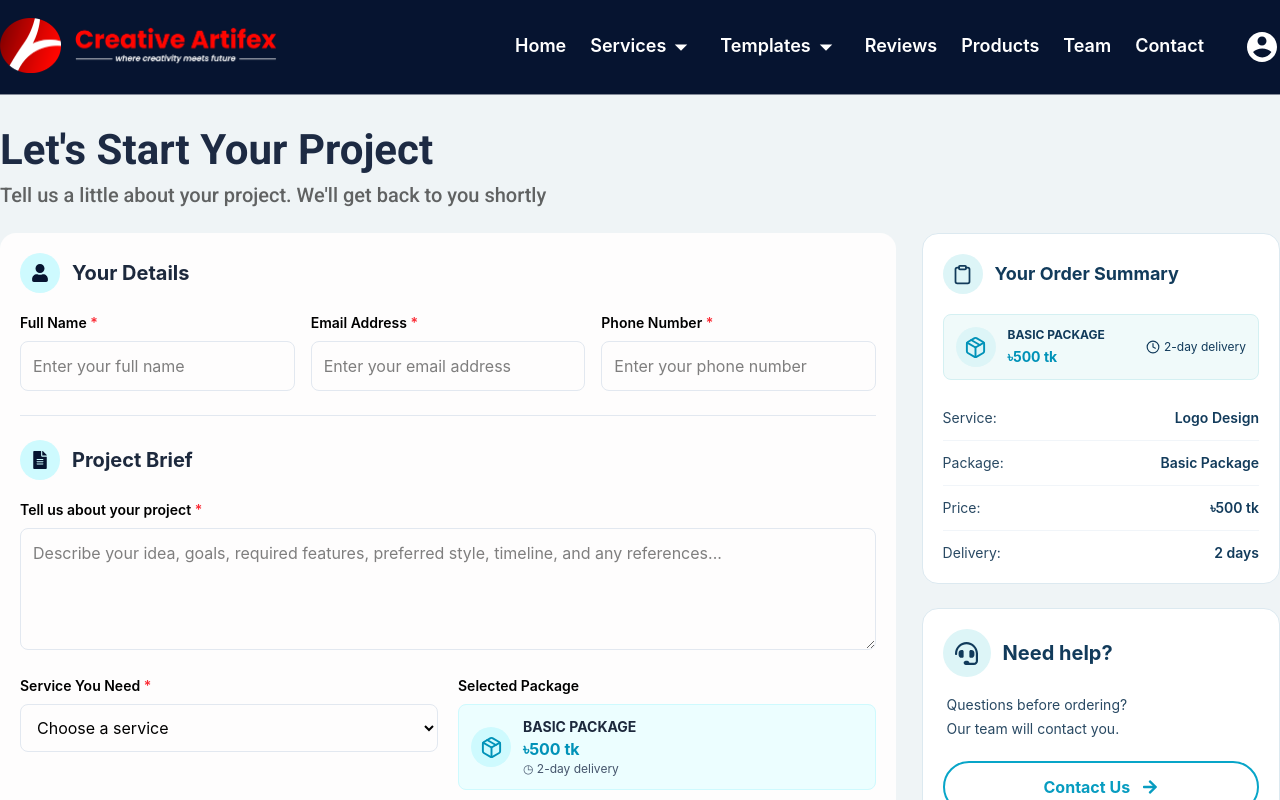
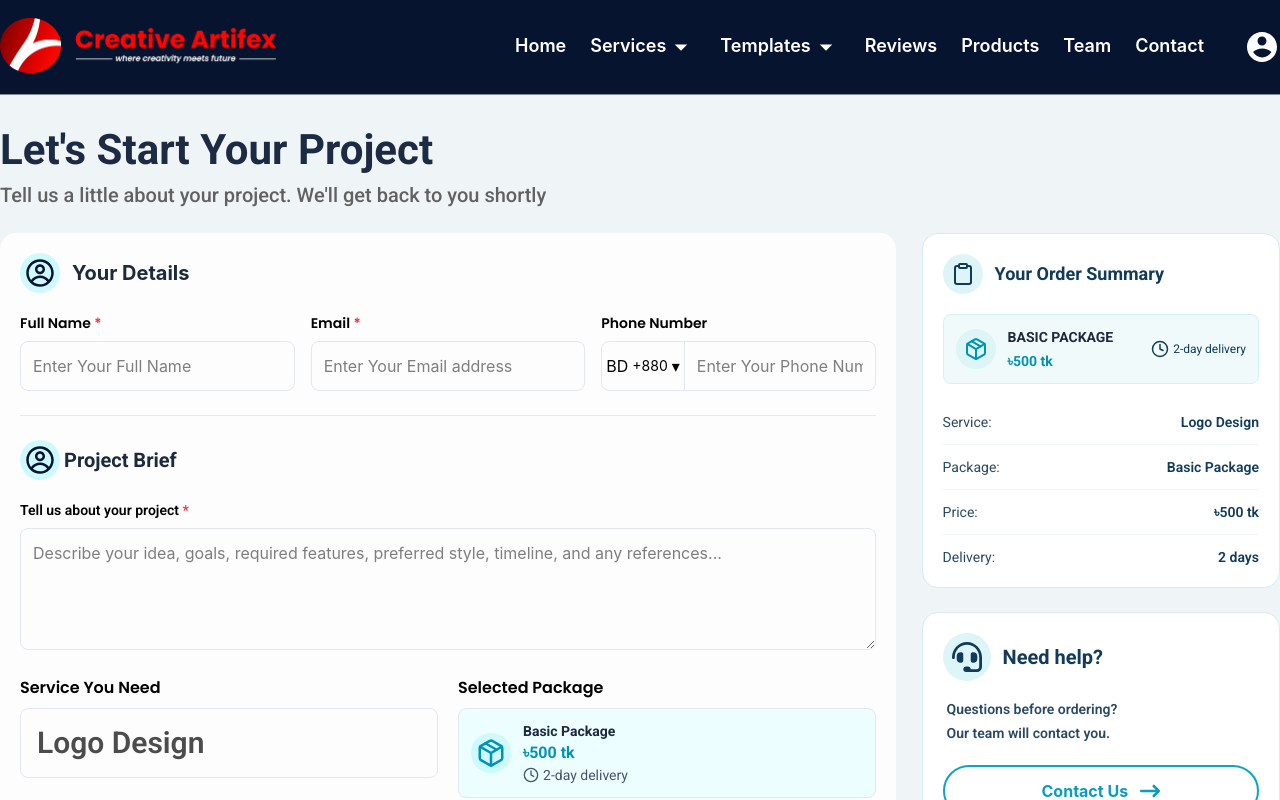
Before and after one commit to mdshavoahmadejoydev/Creative-Artifex, a React (Vite) app: page /order in a window 1280 px wide. Shown: the top 800 px of the page. Built offline with nearby package versions, Linux system fonts and the light colour scheme.

Commit message:
order samarry page working

```diff
--- a/src/App.jsx
+++ b/src/App.jsx
@@ -87,6 +87,7 @@ const router = createBrowserRouter(
       <Route path="/products" element={<Products/>}></Route>
       <Route path="/team" element={<Team/>}></Route>
       <Route path="/contact" element={<Contact/>}></Route>
+
       <Route path="/order" element={<SubmitOrder/>}></Route>
       <Route path="/order-submited" element={<OrderSubmited/>}></Route>
     </Route>
--- /dev/null
+++ b/src/components/OrderPageInput.jsx
@@ -0,0 +1,108 @@
+import React from "react";
+import { useEffect, useRef, useState } from "react";
+
+const OrderPageInput = ({ fullName, placeholder, id, icon }) => {
+  const countries = [
+    { name: "Bangladesh", countryCode: "BD", code: "+880" },
+    { name: "India", countryCode: "IN", code: "+91" },
+    { name: "United States", countryCode: "US", code: "+1" },
+    { name: "United Kingdom", countryCode: "GB", code: "+44" },
+    { name: "Pakistan", countryCode: "PK", code: "+92" },
+    { name: "Canada", countryCode: "CA", code: "+1" },
+    { name: "Australia", countryCode: "AU", code: "+61" },
+  ];
+
+  const [selectedCountry, setSelectedCountry] = useState(countries[0]);
+  const [showCountries, setShowCountries] = useState(false);
+  const [phoneNumber, setPhoneNumber] = useState("");
+
+  const countryDropdownRef = useRef(null);
+
+  useEffect(() => {
+    const handleClickOutside = (event) => {
+      if (
+        countryDropdownRef.current &&
+        !countryDropdownRef.current.contains(event.target)
+      ) {
+        setShowCountries(false);
+      }
+    };
+
+    document.addEventListener("mousedown", handleClickOutside);
+
+    return () => {
+      document.removeEventListener("mousedown", handleClickOutside);
+    };
+  }, []);
+
+  return (
+    <div>
+      <label
+        htmlFor={id}
+        className="block font-poppins text-sm font-semibold mb-2"
+      >
+        {fullName} {icon && <span className="text-red-500">*</span>}
+      </label>
+
+      {id === "phone" ? (
+        <div
+          ref={countryDropdownRef}
+          className="relative flex items-center w-full border border-slate-200 rounded-lg focus-within:border-cyan-500"
+        >
+          {/* Country selector button */}
+          <button
+            type="button"
+            onClick={() => setShowCountries((prev) => !prev)}
+            className="flex items-center gap-1 px-1 py-3 border-r border-slate-200 whitespace-nowrap"
+          >
+            <span>{selectedCountry.countryCode}</span>
+            <span className="text-sm">{selectedCountry.code}</span>
+            <span>▾</span>
+          </button>
+
+          {/* Phone number input */}
+          <input
+            id={id}
+            type="tel"
+            value={phoneNumber}
+            onChange={(e) => setPhoneNumber(e.target.value)}
+            placeholder={placeholder}
+            className="w-full min-w-0 px-3 py-3 rounded-r-lg outline-none"
+          />
+
+          {/* Country dropdown */}
+
+          {showCountries && (
+            <div className="absolute p-2 top-full left-0 mt-2 w-[273px] bg-white border border-slate-200 rounded-lg shadow-lg z-50">
+              <div className="max-h-[220px] overflow-y-auto">
+                {countries.map((country) => (
+                  <button
+                    key={country.countryCode + country.name}
+                    type="button"
+                    onClick={() => {
+                      setSelectedCountry(country);
+                      setShowCountries(false);
+                    }}
+                    className="flex items-center justify-between gap-3 w-full px-2 py-2 text-left font-roboto font-medium font-base rounded-md hover:bg-slate-100"
+                  >
+                    <span>{country.name}</span>
+                    <span>{country.code}</span>
+                  </button>
+                ))}
+              </div>
+            </div>
+          )}
+        </div>
+      ) : (
+        <input
+          id={id}
+          type="text"
+          placeholder={placeholder}
+          className="w-full border border-slate-200 rounded-lg px-3 py-3 outline-none focus:border-cyan-500"
+        />
+      )}
+    </div>
+  );
+};
+
+export default OrderPageInput;
--- a/src/pages/SubmitOrder.jsx
+++ b/src/pages/SubmitOrder.jsx
@@ -5,8 +5,26 @@ import Flex from '../components/Flex'
 
 import { FaUser, FaFileAlt, FaPaperclip, FaHeadset, FaArrowRight} from "react-icons/fa";
 import { FiClipboard, FiPackage, FiClock } from "react-icons/fi";
+import { CgProfile } from 'react-icons/cg';
+import OrderPageInput from '../components/OrderPageInput';
+import { FaArrowRightLong } from 'react-icons/fa6';
+
+
+
+
+
 
 const SubmitOrder = () => {
+  const orderSummaryarray = [
+    {
+      servicesName: "Logo Design",
+      packageName: "Basic",
+      price: "৳500 tk",
+      deliveryTime: "2",
+    },
+  ];
+
+
   return (
     <section className="bg-[#EFF4F6]">
       <div className="h-94"></div>
@@ -28,48 +46,35 @@ const SubmitOrder = () => {
             {/* Your Details */}
 
             <div className="mb-6">
-              <div className="flex items-center gap-3 mb-5">
+              <Flex className="flex items-center gap-3 mb-5">
                 <div className="w-10 h-10 rounded-full bg-cyan-100 flex items-center justify-center text-seagreen">
-                  <FaUser size={18} />
+                  <CgProfile className="text-3xl" />
                 </div>
                 <h2 className="text-xl font-bold text-slate-800">
                   Your Details
                 </h2>
-              </div>
+              </Flex>
 
               <div className="grid grid-cols-3 gap-4">
-                <div>
-                  <label className="block text-sm font-semibold mb-2">
-                    Full Name <span className="text-red-500">*</span>
-                  </label>
-                  <input
-                    type="text"
-                    placeholder="Enter your full name"
-                    className="w-full border border-slate-200 rounded-lg px-3 py-3 outline-none focus:border-cyan-500"
-                  />
-                </div>
+                <OrderPageInput
+                  fullName={`Full Name`}
+                  placeholder={`Enter Your Full Name`}
+                  id={`fullName`}
+                  icon={true}
+                />
 
-                <div>
-                  <label className="block text-sm font-semibold mb-2">
-                    Email Address <span className="text-red-500">*</span>
-                  </label>
-                  <input
-                    type="email"
-                    placeholder="Enter your email address"
-                    className="w-full border border-slate-200 rounded-lg px-3 py-3 outline-none focus:border-cyan-500"
-                  />
-                </div>
+                <OrderPageInput
+                  fullName={`Email`}
+                  placeholder={`Enter Your Email address`}
+                  id={`email`}
+                  icon={true}
+                />
 
-                <div>
-                  <label className="block text-sm font-semibold mb-2">
-                    Phone Number <span className="text-red-500">*</span>
-                  </label>
-                  <input
-                    type="tel"
-                    placeholder="Enter your phone number"
-                    className="w-full border border-slate-200 rounded-lg px-3 py-3 outline-none focus:border-cyan-500"
-                  />
-                </div>
+                <OrderPageInput
+                  fullName={`Phone Number`}
+                  placeholder={`Enter Your Phone Number`}
+                  id={`phone`}
+                />
               </div>
             </div>
 
@@ -78,21 +83,25 @@ const SubmitOrder = () => {
             {/* Project Brief */}
 
             <div>
-              <div className="flex items-center gap-3 mb-5">
+              <Flex className="items-center gap-1 mb-5">
                 <div className="w-10 h-10 rounded-full bg-cyan-100 flex items-center justify-center text-seagreen">
-                  <FaFileAlt size={18} />
+                  <CgProfile className="text-3xl" />
                 </div>
-                <h2 className="text-xl font-bold text-slate-800">
+                <h2 className="text-xl font-bold font-roboto text-slate-800">
                   Project Brief
                 </h2>
-              </div>
+              </Flex>
 
-              <label className="block text-sm font-semibold mb-2">
+              <label
+                htmlFor="textarea"
+                className="block text-sm font-roboto font-semibold mb-2"
+              >
                 Tell us about your project{" "}
                 <span className="text-red-500">*</span>
               </label>
 
               <textarea
+                id="textarea"
                 rows="4"
                 placeholder="Describe your idea, goals, required features, preferred style, timeline, and any references..."
                 className="w-full border border-slate-200 rounded-lg p-3 outline-none resize-y focus:border-cyan-500"
@@ -101,37 +110,38 @@ const SubmitOrder = () => {
               {/* Service and Package */}
               <div className="grid grid-cols-2 gap-5 mt-5">
                 <div>
-                  <label className="block text-sm font-semibold mb-2">
-                    Service You Need <span className="text-red-500">*</span>
+                  <label className="block font-poppins text-base font-semibold mb-2">
+                    Service You Need
                   </label>
 
-                  <select className="w-full border border-slate-200 rounded-lg px-3 py-3 outline-none focus:border-cyan-500">
-                    <option value="">Choose a service</option>
-                    <option>Logo Design</option>
-                    <option>UI/UX Design</option>
-                    <option>Website Development</option>
-                    <option>Software Development</option>
-                    <option>Cover Design</option>
-                    <option>Ads Design</option>
-                  </select>
+                  <div className="border border-slate-200 rounded-lg">
+                    <p className="text-3xl text-black/70 font-roboto p-4 font-semibold">
+                      {orderSummaryarray[0].servicesName}
+                    </p>
+                  </div>
                 </div>
 
                 <div>
-                  <label className="block text-sm font-semibold mb-2">
+                  <label className="block font-poppins text-base font-semibold mb-2">
                     Selected Package
                   </label>
 
-                  <div className="flex items-center gap-3 border border-cyan-100 bg-cyan-50 rounded-lg p-3">
+                  <div className="flex items-center gap-3 border border-slate-200 bg-cyan-50 rounded-lg p-3">
                     <div className="w-10 h-10 rounded-full bg-cyan-100 flex items-center justify-center text-cyan-600">
-                      <FiPackage size={23} />
+                      <FiPackage className="text-3xl" />
                     </div>
 
                     <div>
-                      <h3 className="font-bold text-sm text-slate-800">
-                        BASIC PACKAGE
+                      <h3 className="font-bold text-sm text-slate-800 font-roboto">
+                        {orderSummaryarray[0].packageName} Package
                       </h3>
-                      <p className="text-cyan-600 font-bold">৳500 tk</p>
-                      <p className="text-xs text-slate-600">◷ 2-day delivery</p>
+                      <p className=" text-cyan-600 font-bold font-roboto">
+                        {orderSummaryarray[0].price}
+                      </p>
+                      <p className="flex items-center gap-1 text-sm text-slate-600 font-roboto">
+                        <FiClock className="text-base" />{" "}
+                        {orderSummaryarray[0].deliveryTime}-day delivery
+                      </p>
                     </div>
                   </div>
                 </div>
@@ -140,7 +150,7 @@ const SubmitOrder = () => {
               {/* File Upload */}
               <label className="flex items-center gap-3 border border-dashed border-slate-300 rounded-lg p-4 mt-5 cursor-pointer hover:bg-slate-50">
                 <FaPaperclip className="text-slate-600" size={20} />
-                <span className="text-sm text-slate-500">
+                <span className="text-sm font-roboto text-base text-slate-500">
                   Attach references (optional) — PDF, PNG, JPG
                 </span>
                 <input
@@ -152,7 +162,7 @@ const SubmitOrder = () => {
               </label>
 
               {/* Agreement */}
-              <label className="flex items-center gap-2 mt-5 text-sm text-slate-700 cursor-pointer">
+              <label className="flex items-center gap-2 mt-5 text-sm text-roboto text-slate-700 cursor-pointer">
                 <input type="checkbox" className="accent-cyan-600 w-4 h-4" />I
                 agree to be contacted about this project.
               </label>
@@ -160,9 +170,9 @@ const SubmitOrder = () => {
               {/* Submit Button */}
               <button
                 type="button"
-                className="w-full bg-cyan-600 hover:bg-cyan-700 text-white font-bold py-3 rounded-xl mt-5 duration-200"
+                className="w-full flex justify-center items-center gap-2 bg-cyan-600 hover:bg-cyan-700 text-white font-bold font-roboto text-xl py-2 rounded-xl mt-5 duration-200"
               >
-                Submit Order →
+                Submit Order <FaArrowRightLong className="text-white text-xl" />
               </button>
             </div>
           </div>
@@ -172,10 +182,10 @@ const SubmitOrder = () => {
             <div className="bg-white border border-[#DCE9F0] rounded-2xl p-5 w-full mb-6">
               <div className="flex items-center gap-3 mb-5">
                 <div className="w-10 h-10 rounded-full bg-[#DDF5F7] flex items-center justify-center text-[#123B5B]">
-                  <FiClipboard size={21} />
+                  <FiClipboard className="text-2xl" />
                 </div>
 
-                <h2 className="text-lg font-bold text-[#123B5B]">
+                <h2 className="text-lg font-roboto font-bold text-[#123B5B]">
                   Your Order Summary
                 </h2>
               </div>
@@ -183,49 +193,53 @@ const SubmitOrder = () => {
               <div className="flex items-center justify-between gap-2 bg-[#F0FAFA] border border-[#D4F0F2] rounded-lg p-3">
                 <div className="flex items-center gap-3">
                   <div className="w-10 h-10 rounded-full bg-[#DDF5F7] flex items-center justify-center text-cyan-600">
-                    <FiPackage size={23} />
+                    <FiPackage className="text-2xl" />
                   </div>
 
                   <div>
-                    <h3 className="text-xs font-bold text-[#123B5B]">
-                      BASIC PACKAGE
+                    <h3 className="font-bold text-sm text-slate-800 font-roboto uppercase">
+                      {orderSummaryarray[0].packageName} PACKAGE
                     </h3>
 
-                    <p className="text-sm font-bold text-cyan-600 mt-1">
-                      ৳500 tk
+                    <p className="text-sm font-roboto font-bold text-cyan-600 mt-1 ">
+                      {orderSummaryarray[0].price}
                     </p>
                   </div>
                 </div>
 
-                <p className="flex items-center gap-1 text-xs text-[#123B5B] whitespace-nowrap">
-                  <FiClock size={14} />
-                  2-day delivery
+                <p className="flex items-center gap-1 text-xs text-[#123B5B] font-roboto whitespace-nowrap">
+                  <FiClock className="text-lg" />
+                  {orderSummaryarray[0].deliveryTime}-day delivery
                 </p>
               </div>
 
-              <div className="mt-4 text-sm text-[#294963]">
+              <div className="mt-4 text-sm font-roboto text-[#294963]">
                 <div className="flex justify-between py-3 border-b border-slate-100">
                   <span>Service:</span>
                   <span className="font-semibold text-[#123B5B]">
-                    Logo Design
+                    {orderSummaryarray[0].servicesName}
                   </span>
                 </div>
 
                 <div className="flex justify-between py-3 border-b border-slate-100">
                   <span>Package:</span>
                   <span className="font-semibold text-[#123B5B]">
-                    Basic Package
+                    {orderSummaryarray[0].packageName} Package
                   </span>
                 </div>
 
                 <div className="flex justify-between py-3 border-b border-slate-100">
                   <span>Price:</span>
-                  <span className="font-semibold text-[#123B5B]">৳500 tk</span>
+                  <span className="font-semibold text-[#123B5B]">
+                    {orderSummaryarray[0].price}
+                  </span>
                 </div>
 
                 <div className="flex justify-between pt-3">
                   <span>Delivery:</span>
-                  <span className="font-semibold text-[#123B5B]">2 days</span>
+                  <span className="font-semibold text-[#123B5B]">
+                    {orderSummaryarray[0].deliveryTime} days
+                  </span>
                 </div>
               </div>
             </div>
@@ -233,13 +247,15 @@ const SubmitOrder = () => {
             <div className="bg-white border border-[#DCE9F0] rounded-2xl p-5 w-full">
               <div className="flex items-center gap-3 mb-4">
                 <div className="w-12 h-12 rounded-full bg-[#DDF5F7] flex items-center justify-center text-[#123B5B]">
-                  <FaHeadset size={23} />
+                  <FaHeadset className="text-3xl" />
                 </div>
 
-                <h2 className="text-xl font-bold text-[#123B5B]">Need help?</h2>
+                <h2 className="text-xl font-roboto font-bold text-[#123B5B]">
+                  Need help?
+                </h2>
               </div>
 
-              <p className="text-sm leading-6 text-[#294963] pl-1">
+              <p className="text-sm font-roboto font-semibold leading-6 text-[#294963] pl-1">
                 Questions before ordering?
                 <br />
                 Our team will contact you.
@@ -250,15 +266,14 @@ const SubmitOrder = () => {
                 className="w-full flex items-center justify-center gap-3 border-2 border-[#08A5C8] text-[#079CC0] hover:bg-[#08A5C8] hover:text-white font-bold py-3 rounded-full mt-5 transition duration-200"
               >
                 Contact Us
-                <FaArrowRight />
+                <FaArrowRightLong className="duration-200 text-xl" />
               </button>
             </div>
-
           </div>
         </Flex>
       </Container>
     </section>
   );
-}
+};
 
 export default SubmitOrder
```
